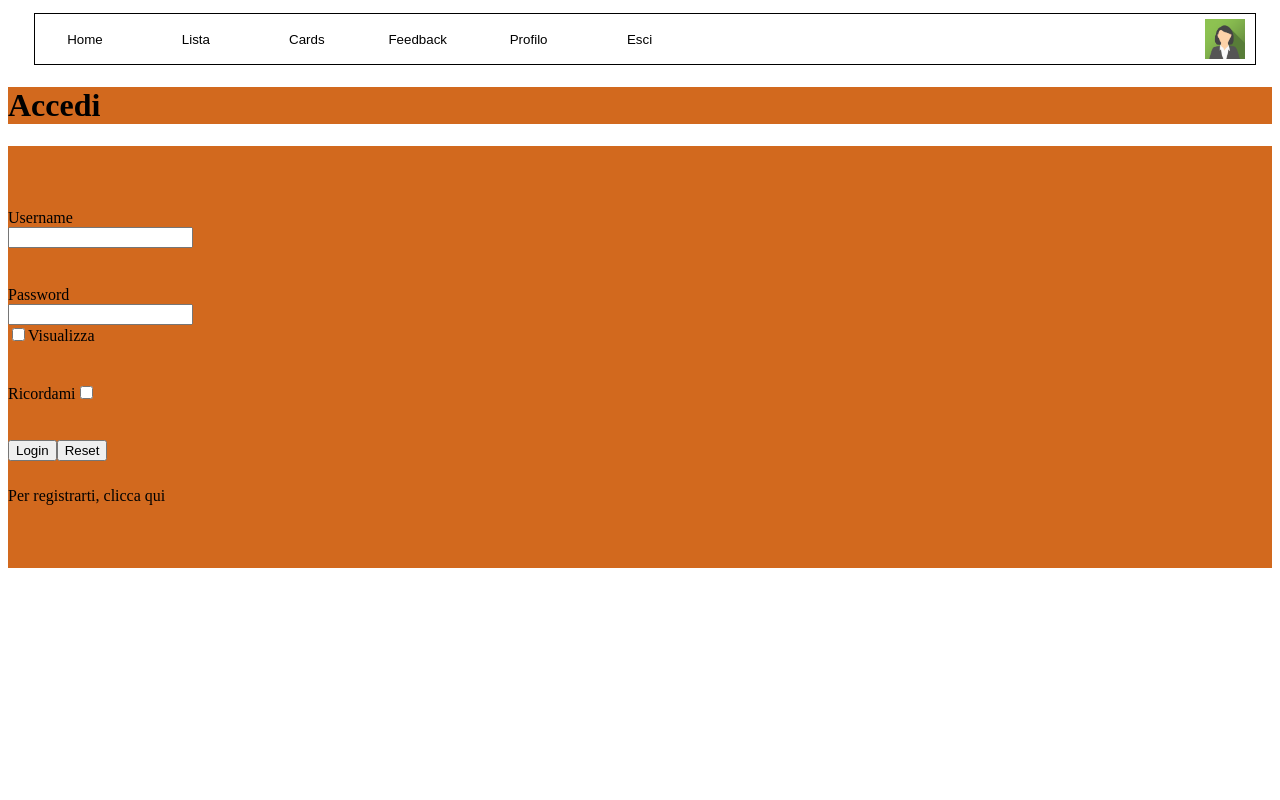
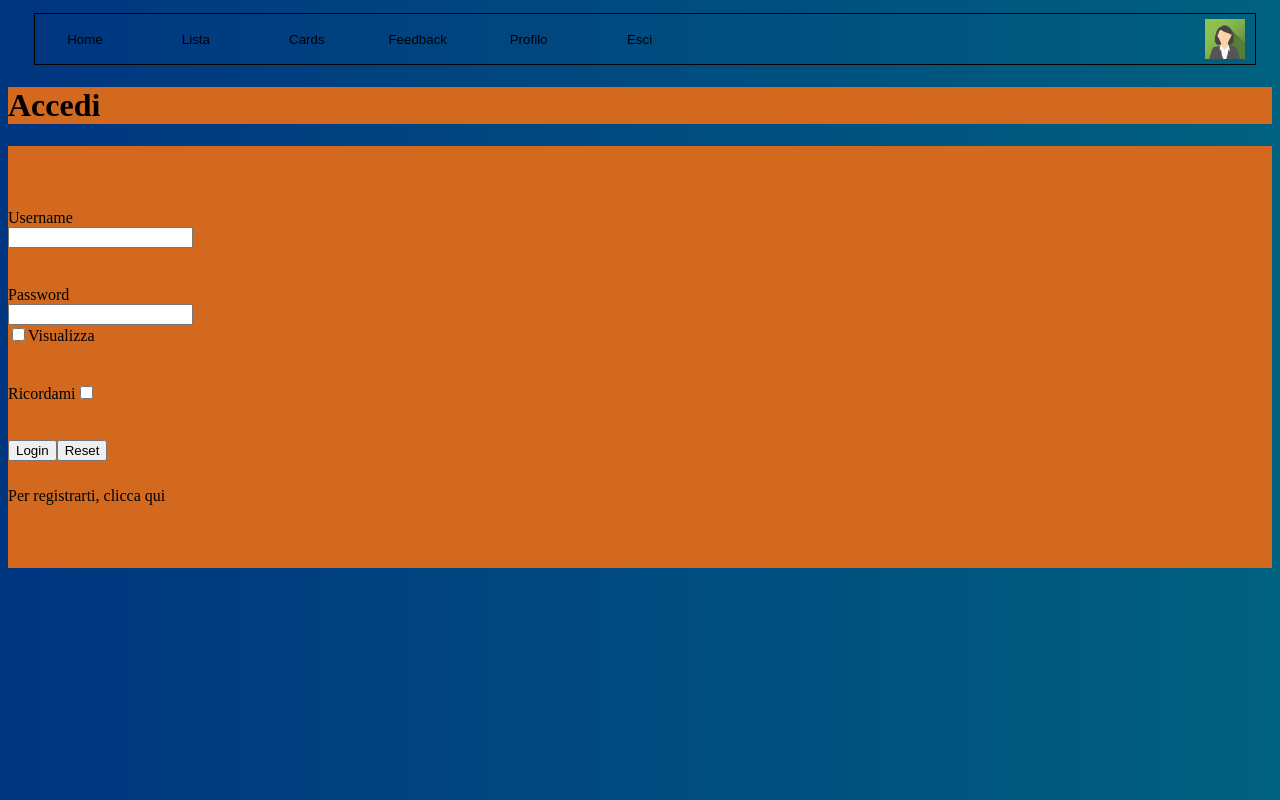
Before and after one commit to BasyLightArcher/TestPratico, an Angular app: page /login in a window 1280 px wide. Built offline with nearby package versions, Linux system fonts and the light colour scheme; some icons are missing.

Commit message:
added colors in variables and changed global background gradient in syles.scss

```diff
--- a/src/app/app.component.ts
+++ b/src/app/app.component.ts
@@ -1,10 +1,15 @@
-import { Component } from '@angular/core';
+import { Component, AfterViewInit, ElementRef } from '@angular/core';
 
 @Component({
   selector: 'app-root',
   templateUrl: './app.component.html',
   styleUrls: ['./app.component.scss'],
 })
-export class AppComponent {
+export class AppComponent implements AfterViewInit {
+
   title = 'TestPratico';
+  constructor(private elementRef:ElementRef){}
+  ngAfterViewInit(){
+    this.elementRef.nativeElement.ownerDocument.body.style.background = 'linear-gradient(180deg, #00357F, #00357F, 100%)';
+  }
 }
--- a/src/styles.scss
+++ b/src/styles.scss
@@ -1,3 +1,8 @@
+@import './assets/scss/variables';
+html {
+    background: linear-gradient(to right, $bgLeft, $bgRight);
+}
+
 .class-container,
 .class-panel {
     padding: 0.01em 16px;
@@ -116,30 +121,38 @@ select.ng-dirty.ng-invalid {
     padding: 5%;
     text-align: center;
 }
-.form{
+
+.form {
     width: 100%;
     background-color: chocolate;
     padding: 5% 0%;
 }
-h1{
+
+h1 {
     background-color: chocolate;
 }
-.lblPwd{
+
+.lblPwd {
     padding-top: 3%;
 }
-.remindMe{
+
+.remindMe {
     padding-top: 3%;
 }
-.button{
+
+.button {
     padding-top: 3%;
 }
-.addBtn{
+
+.addBtn {
     padding-top: 2%;
 }
-.cognome{
+
+.cognome {
     padding-top: 3%;
 }
-.radioBtn{
+
+.radioBtn {
     padding-top: 3%;
 }
 
```
